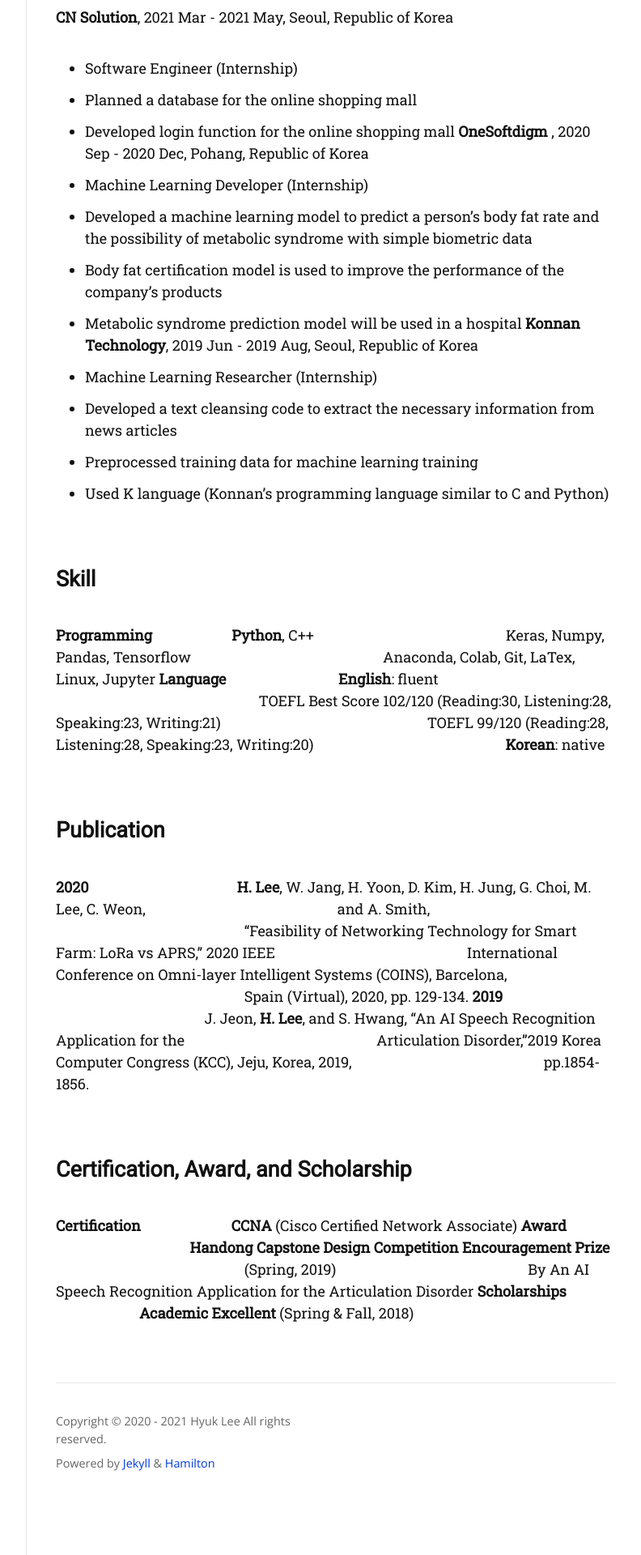
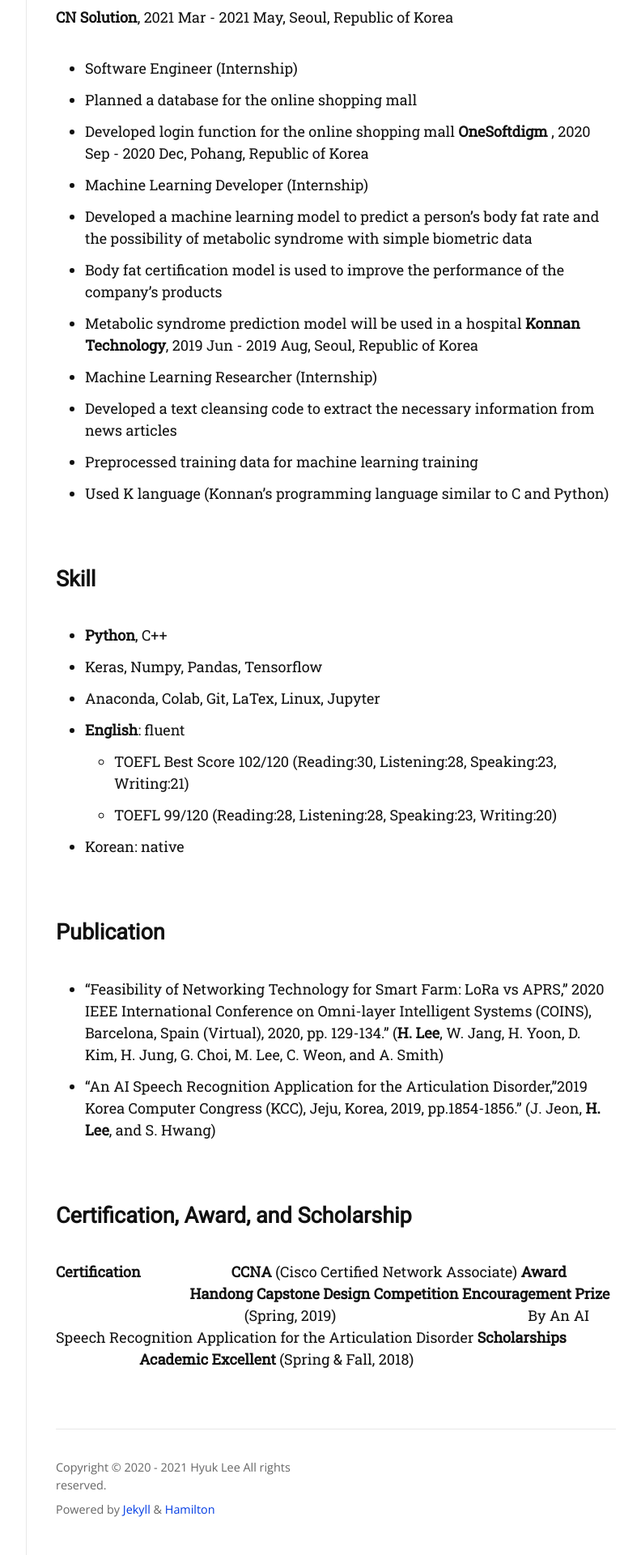
Before and after one commit to dlgur1994/dlgur1994.github.io, a Jekyll site: the page built from about.md, in a window 1280 px wide. Shown: the part 1741-3661 px from the top of the page at 81% size, without its empty margins (357-1149 px from the left). Built offline with Jekyll 4.4.1, drawn with Linux system fonts in a browser that asks for light colours; nearby versions of some CDN libraries; some web fonts are replaced.

Commit message:
AboutPage updated 21/07/07

```diff
--- a/about.md
+++ b/about.md
@@ -47,23 +47,17 @@ permalink: /about/
 - Used K language (Konnan's programming language similar to C and Python)
 
 ## Skill
-**Programming** &nbsp;&nbsp;&nbsp;&nbsp;&nbsp;&nbsp;&nbsp;&nbsp;&nbsp;&nbsp;&nbsp;&nbsp;&nbsp;&nbsp;&nbsp;&nbsp;&nbsp;&nbsp;&nbsp;&nbsp;&nbsp;**Python**, C++
-&nbsp;&nbsp;&nbsp;&nbsp;&nbsp;&nbsp;&nbsp;&nbsp;&nbsp;&nbsp;&nbsp;&nbsp;&nbsp;&nbsp;&nbsp;&nbsp;&nbsp;&nbsp;&nbsp;&nbsp;&nbsp;&nbsp;&nbsp;&nbsp;&nbsp;&nbsp;&nbsp;&nbsp;&nbsp;&nbsp;&nbsp;&nbsp;&nbsp;&nbsp;&nbsp;&nbsp;&nbsp;&nbsp;&nbsp;&nbsp;&nbsp;&nbsp;&nbsp;&nbsp;&nbsp;&nbsp;&nbsp;&nbsp;&nbsp;&nbsp;&nbsp;&nbsp;Keras, Numpy, Pandas, Tensorflow
-&nbsp;&nbsp;&nbsp;&nbsp;&nbsp;&nbsp;&nbsp;&nbsp;&nbsp;&nbsp;&nbsp;&nbsp;&nbsp;&nbsp;&nbsp;&nbsp;&nbsp;&nbsp;&nbsp;&nbsp;&nbsp;&nbsp;&nbsp;&nbsp;&nbsp;&nbsp;&nbsp;&nbsp;&nbsp;&nbsp;&nbsp;&nbsp;&nbsp;&nbsp;&nbsp;&nbsp;&nbsp;&nbsp;&nbsp;&nbsp;&nbsp;&nbsp;&nbsp;&nbsp;&nbsp;&nbsp;&nbsp;&nbsp;&nbsp;&nbsp;&nbsp;&nbsp;Anaconda, Colab, Git, LaTex, Linux, Jupyter
-**Language** &nbsp;&nbsp;&nbsp;&nbsp;&nbsp;&nbsp;&nbsp;&nbsp;&nbsp;&nbsp;&nbsp;&nbsp;&nbsp;&nbsp;&nbsp;&nbsp;&nbsp;&nbsp;&nbsp;&nbsp;&nbsp;&nbsp;&nbsp;&nbsp;&nbsp;&nbsp;&nbsp;&nbsp;&nbsp;&nbsp;**English**: fluent
-&nbsp;&nbsp;&nbsp;&nbsp;&nbsp;&nbsp;&nbsp;&nbsp;&nbsp;&nbsp;&nbsp;&nbsp;&nbsp;&nbsp;&nbsp;&nbsp;&nbsp;&nbsp;&nbsp;&nbsp;&nbsp;&nbsp;&nbsp;&nbsp;&nbsp;&nbsp;&nbsp;&nbsp;&nbsp;&nbsp;&nbsp;&nbsp;&nbsp;&nbsp;&nbsp;&nbsp;&nbsp;&nbsp;&nbsp;&nbsp;&nbsp;&nbsp;&nbsp;&nbsp;&nbsp;&nbsp;&nbsp;&nbsp;&nbsp;&nbsp;&nbsp;&nbsp;&nbsp;&nbsp;&nbsp;&nbsp;TOEFL Best Score 102/120 (Reading:30, Listening:28, Speaking:23, Writing:21)
-&nbsp;&nbsp;&nbsp;&nbsp;&nbsp;&nbsp;&nbsp;&nbsp;&nbsp;&nbsp;&nbsp;&nbsp;&nbsp;&nbsp;&nbsp;&nbsp;&nbsp;&nbsp;&nbsp;&nbsp;&nbsp;&nbsp;&nbsp;&nbsp;&nbsp;&nbsp;&nbsp;&nbsp;&nbsp;&nbsp;&nbsp;&nbsp;&nbsp;&nbsp;&nbsp;&nbsp;&nbsp;&nbsp;&nbsp;&nbsp;&nbsp;&nbsp;&nbsp;&nbsp;&nbsp;&nbsp;&nbsp;&nbsp;&nbsp;&nbsp;&nbsp;&nbsp;&nbsp;&nbsp;&nbsp;&nbsp;TOEFL 99/120 (Reading:28, Listening:28, Speaking:23, Writing:20)
-&nbsp;&nbsp;&nbsp;&nbsp;&nbsp;&nbsp;&nbsp;&nbsp;&nbsp;&nbsp;&nbsp;&nbsp;&nbsp;&nbsp;&nbsp;&nbsp;&nbsp;&nbsp;&nbsp;&nbsp;&nbsp;&nbsp;&nbsp;&nbsp;&nbsp;&nbsp;&nbsp;&nbsp;&nbsp;&nbsp;&nbsp;&nbsp;&nbsp;&nbsp;&nbsp;&nbsp;&nbsp;&nbsp;&nbsp;&nbsp;&nbsp;&nbsp;&nbsp;&nbsp;&nbsp;&nbsp;&nbsp;&nbsp;&nbsp;&nbsp;&nbsp;&nbsp;**Korean**: native
+- **Python**, C++
+- Keras, Numpy, Pandas, Tensorflow
+- Anaconda, Colab, Git, LaTex, Linux, Jupyter
+- **English**: fluent
+    - TOEFL Best Score 102/120 (Reading:30, Listening:28, Speaking:23, Writing:21)
+    - TOEFL 99/120 (Reading:28, Listening:28, Speaking:23, Writing:20)
+- Korean: native
 
 ## Publication
-**2020** &nbsp;&nbsp;&nbsp;&nbsp;&nbsp;&nbsp;&nbsp;&nbsp;&nbsp;&nbsp;&nbsp;&nbsp;&nbsp;&nbsp;&nbsp;&nbsp;&nbsp;&nbsp;&nbsp;&nbsp;&nbsp;&nbsp;&nbsp;&nbsp;&nbsp;&nbsp;&nbsp;&nbsp;&nbsp;&nbsp;&nbsp;&nbsp;&nbsp;&nbsp;&nbsp;&nbsp;&nbsp;&nbsp;&nbsp;&nbsp;**H. Lee**, W. Jang, H. Yoon, D. Kim, H. Jung, G. Choi, M. Lee, C. Weon,
-&nbsp;&nbsp;&nbsp;&nbsp;&nbsp;&nbsp;&nbsp;&nbsp;&nbsp;&nbsp;&nbsp;&nbsp;&nbsp;&nbsp;&nbsp;&nbsp;&nbsp;&nbsp;&nbsp;&nbsp;&nbsp;&nbsp;&nbsp;&nbsp;&nbsp;&nbsp;&nbsp;&nbsp;&nbsp;&nbsp;&nbsp;&nbsp;&nbsp;&nbsp;&nbsp;&nbsp;&nbsp;&nbsp;&nbsp;&nbsp;&nbsp;&nbsp;&nbsp;&nbsp;&nbsp;&nbsp;&nbsp;&nbsp;&nbsp;&nbsp;&nbsp;&nbsp;and A. Smith,
-&nbsp;&nbsp;&nbsp;&nbsp;&nbsp;&nbsp;&nbsp;&nbsp;&nbsp;&nbsp;&nbsp;&nbsp;&nbsp;&nbsp;&nbsp;&nbsp;&nbsp;&nbsp;&nbsp;&nbsp;&nbsp;&nbsp;&nbsp;&nbsp;&nbsp;&nbsp;&nbsp;&nbsp;&nbsp;&nbsp;&nbsp;&nbsp;&nbsp;&nbsp;&nbsp;&nbsp;&nbsp;&nbsp;&nbsp;&nbsp;&nbsp;&nbsp;&nbsp;&nbsp;&nbsp;&nbsp;&nbsp;&nbsp;&nbsp;&nbsp;&nbsp;&nbsp;“Feasibility of Networking Technology for Smart Farm: LoRa vs APRS,” 2020 IEEE
-&nbsp;&nbsp;&nbsp;&nbsp;&nbsp;&nbsp;&nbsp;&nbsp;&nbsp;&nbsp;&nbsp;&nbsp;&nbsp;&nbsp;&nbsp;&nbsp;&nbsp;&nbsp;&nbsp;&nbsp;&nbsp;&nbsp;&nbsp;&nbsp;&nbsp;&nbsp;&nbsp;&nbsp;&nbsp;&nbsp;&nbsp;&nbsp;&nbsp;&nbsp;&nbsp;&nbsp;&nbsp;&nbsp;&nbsp;&nbsp;&nbsp;&nbsp;&nbsp;&nbsp;&nbsp;&nbsp;&nbsp;&nbsp;&nbsp;&nbsp;&nbsp;&nbsp;International Conference on Omni-layer Intelligent Systems (COINS), Barcelona,
-&nbsp;&nbsp;&nbsp;&nbsp;&nbsp;&nbsp;&nbsp;&nbsp;&nbsp;&nbsp;&nbsp;&nbsp;&nbsp;&nbsp;&nbsp;&nbsp;&nbsp;&nbsp;&nbsp;&nbsp;&nbsp;&nbsp;&nbsp;&nbsp;&nbsp;&nbsp;&nbsp;&nbsp;&nbsp;&nbsp;&nbsp;&nbsp;&nbsp;&nbsp;&nbsp;&nbsp;&nbsp;&nbsp;&nbsp;&nbsp;&nbsp;&nbsp;&nbsp;&nbsp;&nbsp;&nbsp;&nbsp;&nbsp;&nbsp;&nbsp;&nbsp;&nbsp;Spain (Virtual), 2020, pp. 129-134.
-**2019** &nbsp;&nbsp;&nbsp;&nbsp;&nbsp;&nbsp;&nbsp;&nbsp;&nbsp;&nbsp;&nbsp;&nbsp;&nbsp;&nbsp;&nbsp;&nbsp;&nbsp;&nbsp;&nbsp;&nbsp;&nbsp;&nbsp;&nbsp;&nbsp;&nbsp;&nbsp;&nbsp;&nbsp;&nbsp;&nbsp;&nbsp;&nbsp;&nbsp;&nbsp;&nbsp;&nbsp;&nbsp;&nbsp;&nbsp;&nbsp;&nbsp;J. Jeon, **H. Lee**, and S. Hwang, “An AI Speech Recognition Application for the
-&nbsp;&nbsp;&nbsp;&nbsp;&nbsp;&nbsp;&nbsp;&nbsp;&nbsp;&nbsp;&nbsp;&nbsp;&nbsp;&nbsp;&nbsp;&nbsp;&nbsp;&nbsp;&nbsp;&nbsp;&nbsp;&nbsp;&nbsp;&nbsp;&nbsp;&nbsp;&nbsp;&nbsp;&nbsp;&nbsp;&nbsp;&nbsp;&nbsp;&nbsp;&nbsp;&nbsp;&nbsp;&nbsp;&nbsp;&nbsp;&nbsp;&nbsp;&nbsp;&nbsp;&nbsp;&nbsp;&nbsp;&nbsp;&nbsp;&nbsp;&nbsp;&nbsp;Articulation Disorder,”2019 Korea Computer Congress (KCC), Jeju, Korea, 2019,
-&nbsp;&nbsp;&nbsp;&nbsp;&nbsp;&nbsp;&nbsp;&nbsp;&nbsp;&nbsp;&nbsp;&nbsp;&nbsp;&nbsp;&nbsp;&nbsp;&nbsp;&nbsp;&nbsp;&nbsp;&nbsp;&nbsp;&nbsp;&nbsp;&nbsp;&nbsp;&nbsp;&nbsp;&nbsp;&nbsp;&nbsp;&nbsp;&nbsp;&nbsp;&nbsp;&nbsp;&nbsp;&nbsp;&nbsp;&nbsp;&nbsp;&nbsp;&nbsp;&nbsp;&nbsp;&nbsp;&nbsp;&nbsp;&nbsp;&nbsp;&nbsp;&nbsp;pp.1854-1856.
+- “Feasibility of Networking Technology for Smart Farm: LoRa vs APRS,” 2020 IEEE International Conference on Omni-layer Intelligent Systems (COINS), Barcelona, Spain (Virtual), 2020, pp. 129-134." (**H. Lee**, W. Jang, H. Yoon, D. Kim, H. Jung, G. Choi, M. Lee, C. Weon, and A. Smith)
+- “An AI Speech Recognition Application for the Articulation Disorder,”2019 Korea Computer Congress (KCC), Jeju, Korea, 2019, pp.1854-1856." (J. Jeon, **H. Lee**, and S. Hwang)
 
 ## Certification, Award, and Scholarship
 **Certification** &nbsp;&nbsp;&nbsp;&nbsp;&nbsp;&nbsp;&nbsp;&nbsp;&nbsp;&nbsp;&nbsp;&nbsp;&nbsp;&nbsp;&nbsp;&nbsp;&nbsp;&nbsp;&nbsp;&nbsp;&nbsp;&nbsp;&nbsp;&nbsp;**CCNA** (Cisco Certified Network Associate)
```
